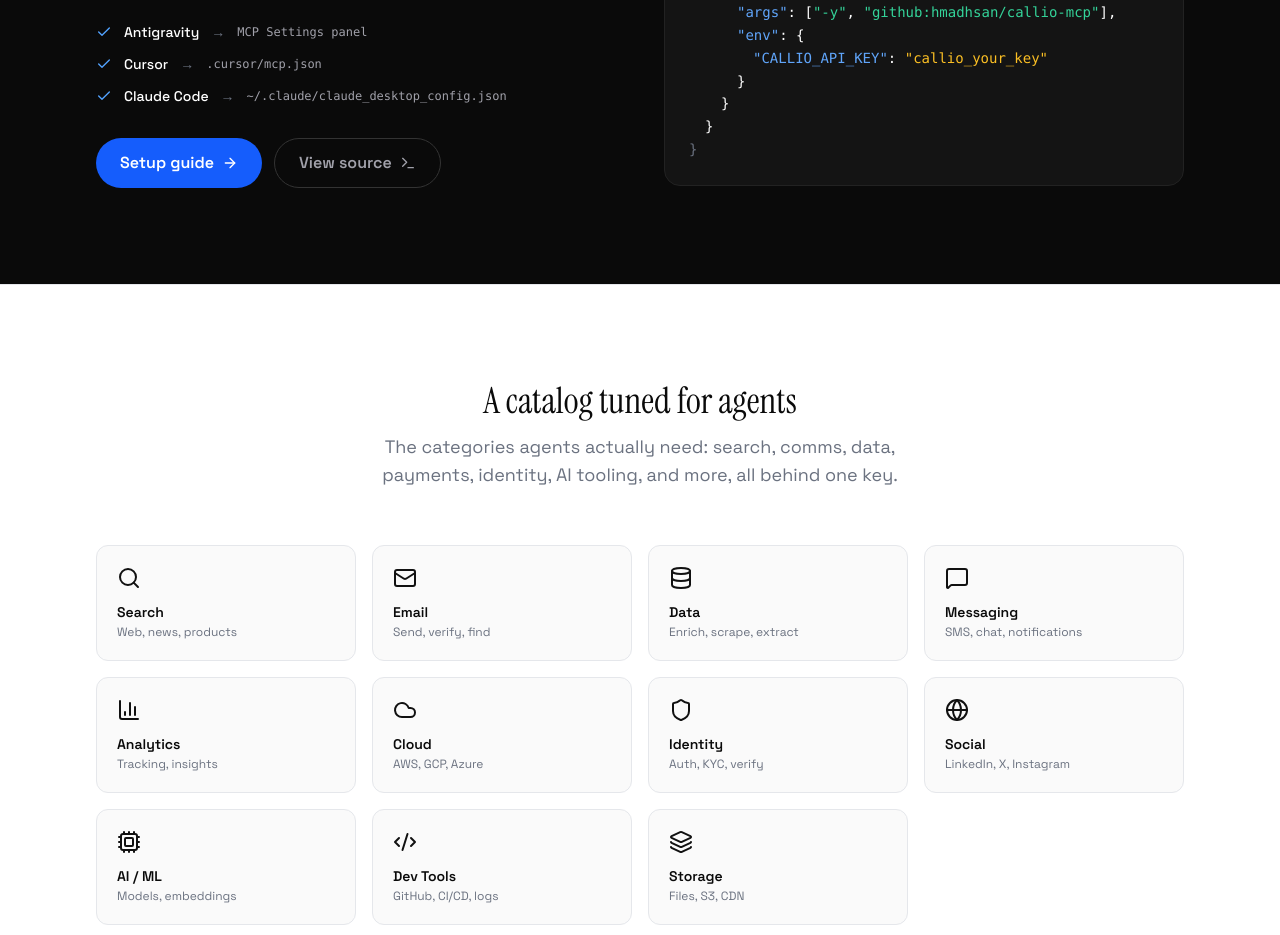
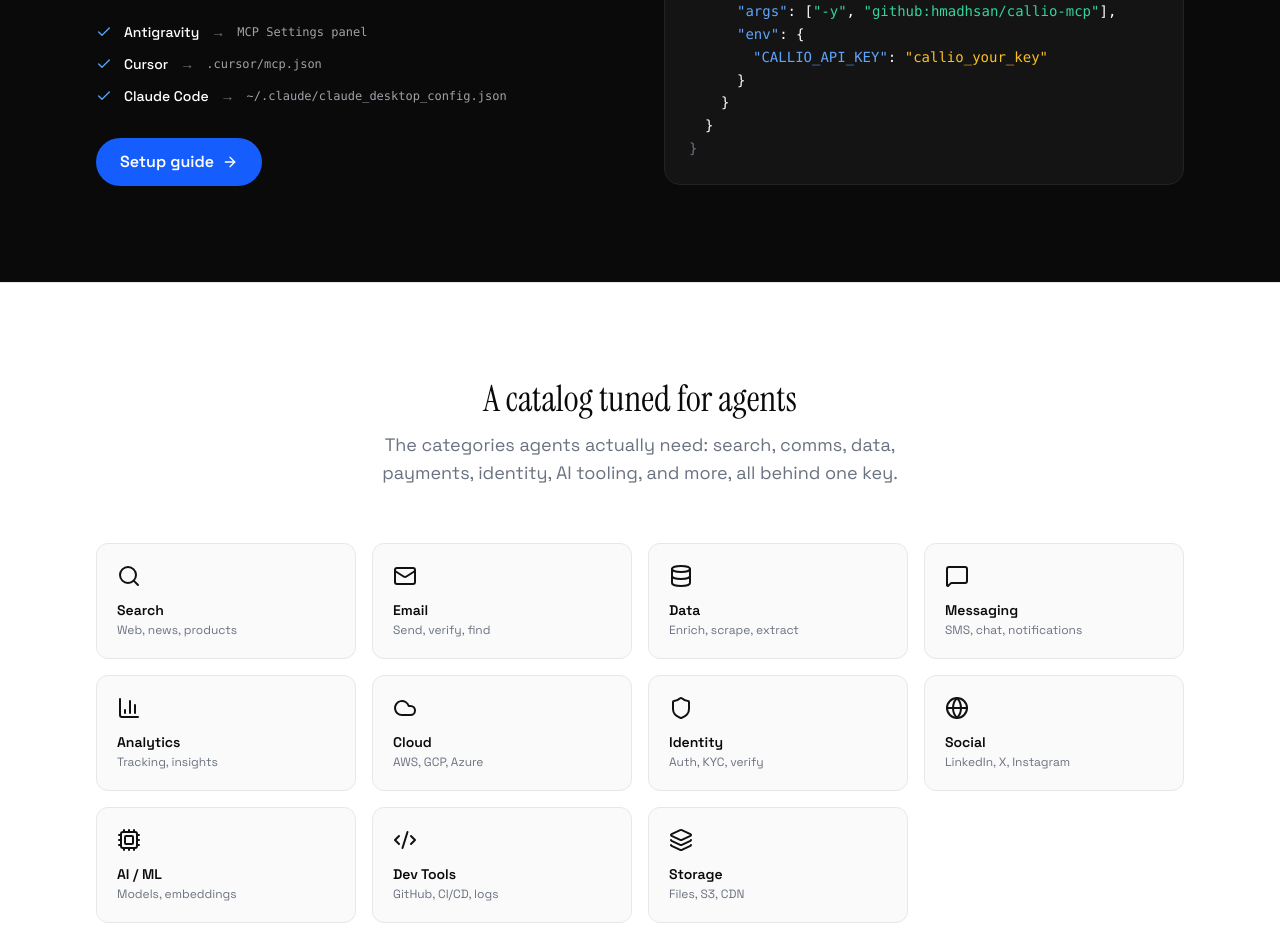
Before and after one commit to hmadhsan/callio, a Next.js app: page / in a window 1280 px wide. Shown: the part 3580-4515 px from the top of the page. Built offline with nearby package versions, Linux system fonts and the light colour scheme; no server answers; the database is empty.

Commit message:
Remove public GitHub CTA from hero

```diff
--- a/src/app/page.tsx
+++ b/src/app/page.tsx
@@ -367,14 +367,6 @@ export default async function Home() {
                 >
                   Setup guide <ArrowRight className="w-4 h-4" />
                 </Link>
-                <a
-                  href="https://github.com/hmadhsan/callio-mcp"
-                  target="_blank"
-                  rel="noopener noreferrer"
-                  className="px-6 py-3 rounded-full border border-[#333] text-[#a1a1aa] hover:text-white hover:border-[#555] transition font-semibold inline-flex items-center gap-2"
-                >
-                  View source <Terminal className="w-4 h-4" />
-                </a>
               </div>
             </div>
             <div className="rounded-2xl bg-[#141414] border border-[#222] p-6 font-mono text-sm leading-relaxed overflow-x-auto">
```
